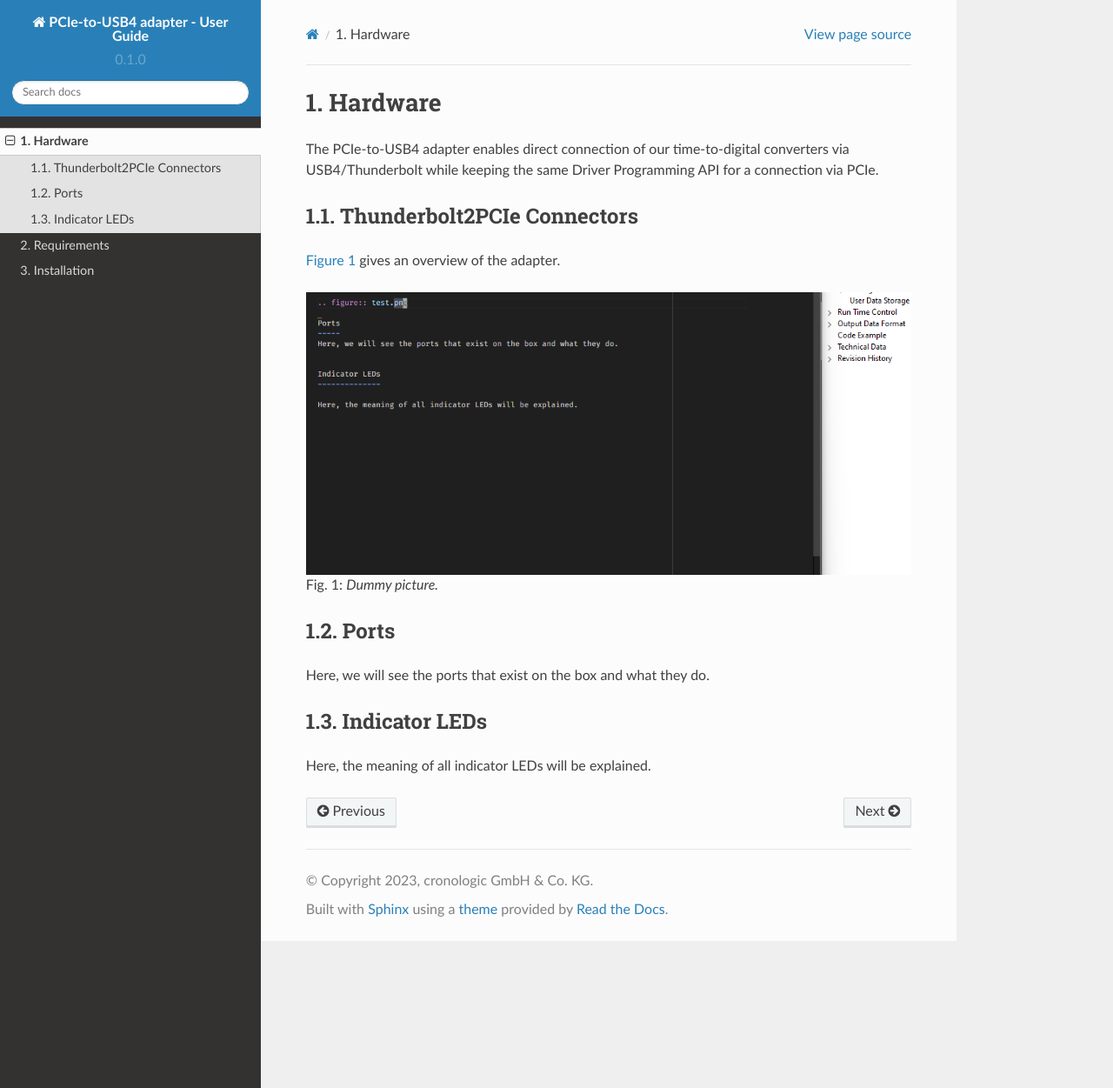
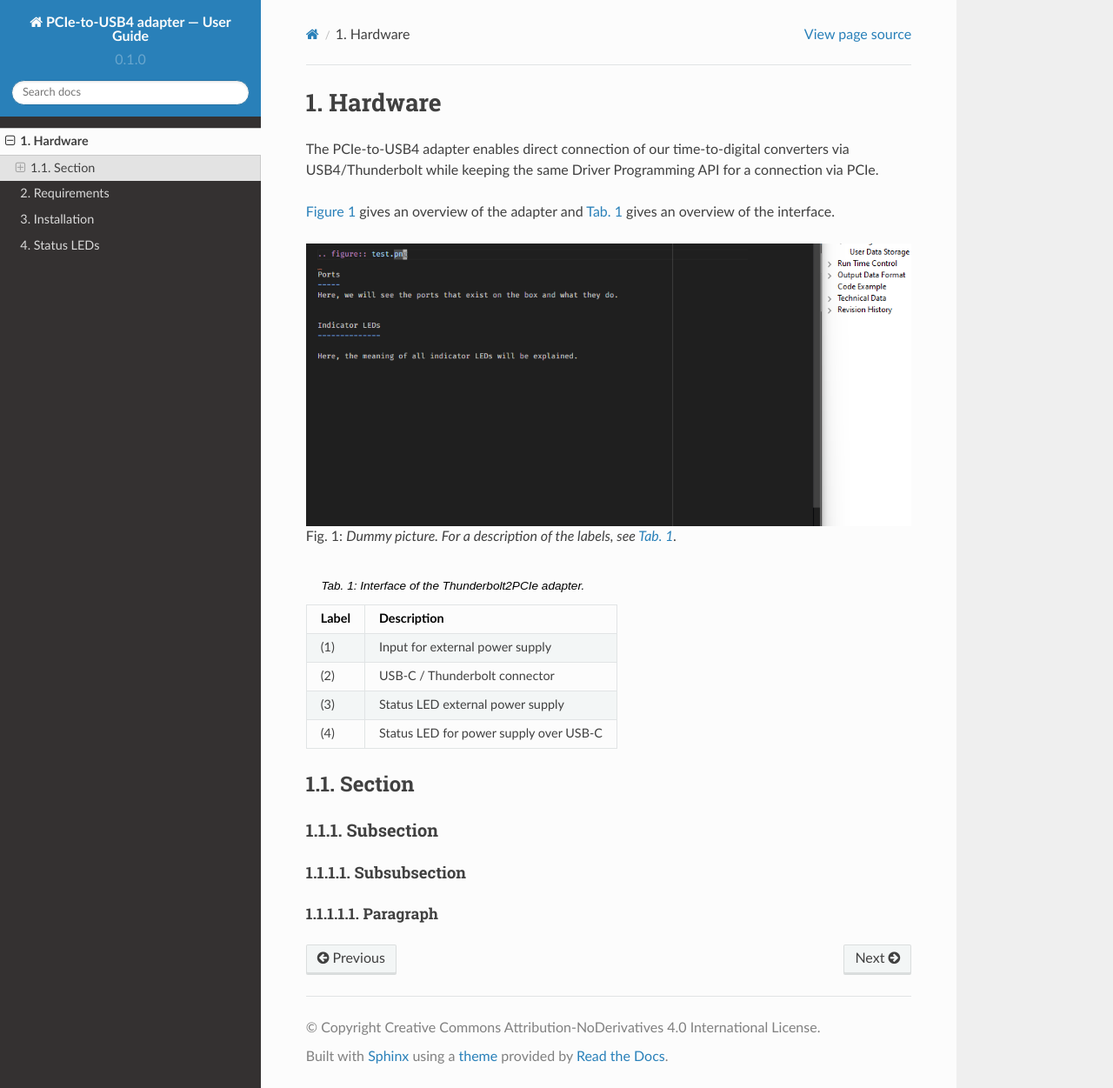
Before and after one commit to crono-kircher/ug-PCIe-over-USB4, a Sphinx documentation site: the page built from source/hardware.rst, in a window 1280 px wide and 1251 px high. Shown: the whole window at 87% size. Built offline with Sphinx 7.4.7 and the Read the Docs theme 2.0.0, drawn with Linux system fonts in a browser that asks for light colours.

Commit message:
Updated contents and latex/pdf formatting

```diff
--- a/source/conf.py
+++ b/source/conf.py
@@ -6,8 +6,9 @@ sys.path.append(os.path.abspath("./_ext"))
 
 # -- Project information
 
-project = 'PCIe-to-USB4 adapter - User Guide'
-copyright = '2023, cronologic GmbH & Co. KG'
+project = 'PCIe-to-USB4 adapter — User Guide'
+copyright = ("Creative Commons Attribution-NoDerivatives"
+             " 4.0 International License")
 author = 'cronologic GmbH & Co. KG'
 
 release = '0.1'
@@ -37,16 +38,29 @@ html_theme = 'sphinx_rtd_theme'
 # latex customization
 latex_engine = 'xelatex'
 latex_elements = {
+    "papersize": "a4paper",
+    "pointsize": "12pt",
     "fontpkg" : r"""
-    \setmainfont{TeX Gyre Schola}
-    \setsansfont{TeX Gyre Heros}
-    \setmonofont{Fira Code}
+        \setmainfont{TeX Gyre Schola}
+        \setsansfont{Fira Sans}
+        \setmonofont{Fira Code}
     """,
-    # "preamble": r"\usepackage{cronologicug}"
+    "preamble": r"\usepackage{sphinxcronologic}",
+    "fncychap": "",#r"\usepackage[Bjornstrup]{fncychap}",
+    "extraclassoptions": r"openany",
+    "maketitle": r"\cronofront{../../source/XTDC4_title.pdf}",
+    "tableofcontents":"",
+    "sphinxsetup": r"""
+        TitleColor={rgb}{0.1686,0.4667,0.6941}
+    """
 }
+# latex_toplevel_sectioning = "section"
+latex_theme = "manual" # manual (book class) or howto (article class)
+latex_additional_files = ["sphinxcronologic.sty", "extraplaceins.sty"]
 
 numfig = True
 numfig_format = {
-    "figure":"Fig. %s:"
+    "figure":"Fig. %s:",
+    "table":"Tab. %s:"
 }
 numfig_secnum_depth = 0
--- a/source/hardware.rst
+++ b/source/hardware.rst
@@ -6,22 +6,37 @@ converters via USB4/Thunderbolt while keeping the same Driver Programming API
 for a connection via PCIe.
 
 
-Thunderbolt2PCIe Connectors
----------------------------
-:numref:`Figure %s<fig1>` gives an overview of the adapter.
+:numref:`Figure %s<fig1>` gives an overview of the adapter and
+:numref:`Tab. %s<tab1>` gives an overview of the interface.
 
 .. _fig1:
 .. figure:: test.png
-    :alt: Front, back, and side view of the Thunderbolt2PCIe adapter
+    :alt: Front, back, and side view of the Thunderbolt2PCIe adapter.
 
-    Dummy picture.
+    Dummy picture. For a description of the labels, see :numref:`Tab. %s<tab1>`.
 
-Ports
------
-Here, we will see the ports that exist on the box and what they do.
+.. tabularcolumns:: c|c
 
+.. _tab1:
+.. table:: Interface of the Thunderbolt2PCIe adapter.
 
-Indicator LEDs
---------------
+    =====  ===========
+    Label  Description
+    =====  ===========
+    \(1)    Input for external power supply
+    \(2)    USB-C / Thunderbolt connector
+    \(3)    Status LED external power supply
+    \(4)    Status LED for power supply over USB-C
+    =====  ===========
 
-Here, the meaning of all indicator LEDs will be explained.
+Section
+-------
+
+Subsection
+~~~~~~~~~~
+
+Subsubsection
+^^^^^^^^^^^^^
+
+Paragraph
+'''''''''
```
Also changed, not shown: README.md (+7 -3 lines), source/index.rst (+19 -8 lines), source/installation.rst (+7 -1 lines), source/leds.rst (added, +32 -0 lines), 7 other files.
